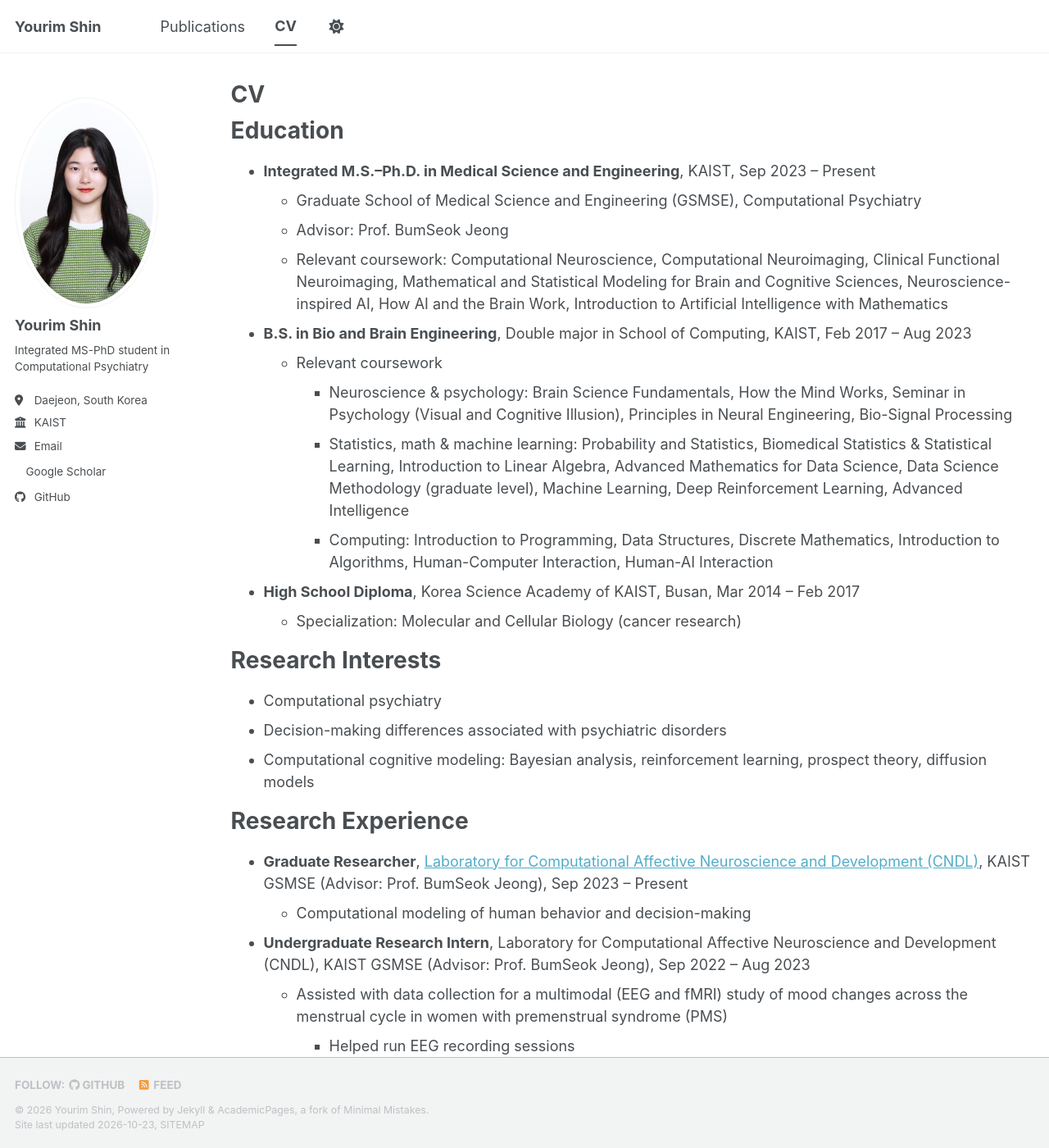
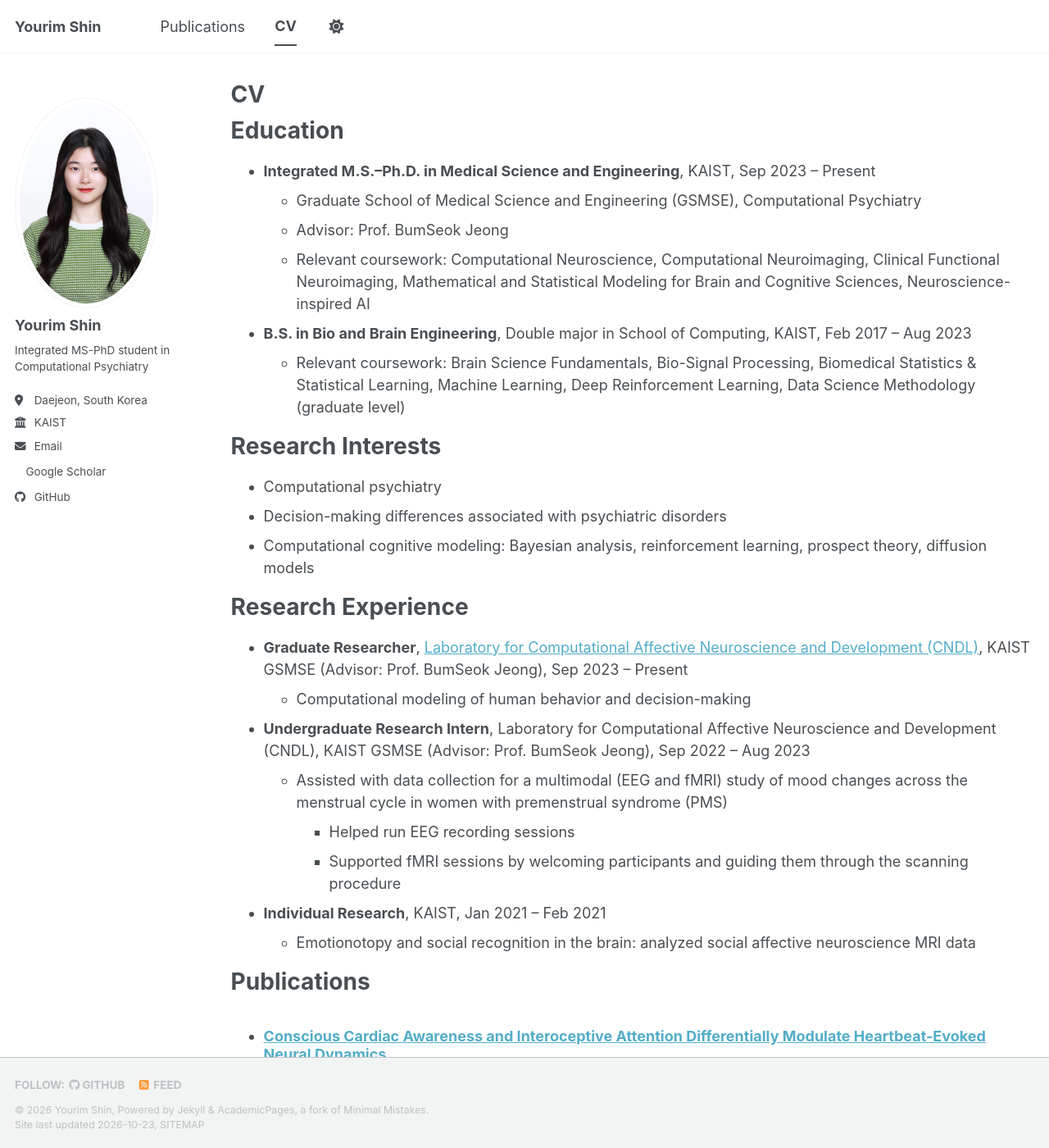
Before and after one commit to phrinee/phrinee.github.io, a Jekyll site: the page built from _pages/cv.md, in a window 1280 px wide and 1400 px high. Shown: the whole window at 82% size. Built offline with Jekyll 4.4.1, drawn with Linux system fonts in a browser that asks for light colours; a style sheet for code colours, icons or effects is not loaded; some of the changed text lies outside the part shown.

Commit message:
Slim down CV: remove high school items, trim coursework

```diff
--- a/_pages/cv.md
+++ b/_pages/cv.md
@@ -14,14 +14,9 @@ Education
 * **Integrated M.S.–Ph.D. in Medical Science and Engineering**, KAIST, Sep 2023 – Present
   * Graduate School of Medical Science and Engineering (GSMSE), Computational Psychiatry
   * Advisor: Prof. BumSeok Jeong
-  * Relevant coursework: Computational Neuroscience, Computational Neuroimaging, Clinical Functional Neuroimaging, Mathematical and Statistical Modeling for Brain and Cognitive Sciences, Neuroscience-inspired AI, How AI and the Brain Work, Introduction to Artificial Intelligence with Mathematics
+  * Relevant coursework: Computational Neuroscience, Computational Neuroimaging, Clinical Functional Neuroimaging, Mathematical and Statistical Modeling for Brain and Cognitive Sciences, Neuroscience-inspired AI
 * **B.S. in Bio and Brain Engineering**, Double major in School of Computing, KAIST, Feb 2017 – Aug 2023
-  * Relevant coursework
-    * Neuroscience & psychology: Brain Science Fundamentals, How the Mind Works, Seminar in Psychology (Visual and Cognitive Illusion), Principles in Neural Engineering, Bio-Signal Processing
-    * Statistics, math & machine learning: Probability and Statistics, Biomedical Statistics & Statistical Learning, Introduction to Linear Algebra, Advanced Mathematics for Data Science, Data Science Methodology (graduate level), Machine Learning, Deep Reinforcement Learning, Advanced Intelligence
-    * Computing: Introduction to Programming, Data Structures, Discrete Mathematics, Introduction to Algorithms, Human-Computer Interaction, Human-AI Interaction
-* **High School Diploma**, Korea Science Academy of KAIST, Busan, Mar 2014 – Feb 2017
-  * Specialization: Molecular and Cellular Biology (cancer research)
+  * Relevant coursework: Brain Science Fundamentals, Bio-Signal Processing, Biomedical Statistics & Statistical Learning, Machine Learning, Deep Reinforcement Learning, Data Science Methodology (graduate level)
 
 Research Interests
 ======
@@ -38,12 +33,7 @@ Research Experience
     * Helped run EEG recording sessions
     * Supported fMRI sessions by welcoming participants and guiding them through the scanning procedure
 * **Individual Research**, KAIST, Jan 2021 – Feb 2021
-  * Emotionotopy and social recognition in the brain
-  * Analyzed social affective neuroscience data and compared the similarity of distributions of social interactions in MRI recordings
-  * Assisted in collecting research data with bioinformatic tools and converted them into analysis-ready formats
-* **Research Associate**, Korea Science Academy of KAIST, Mar 2015 – Dec 2016
-  * Studied the viability of human breast cancer cells under different dichloroacetate (DCA) treatment conditions
-  * Cell culture of breast cancer cells and fluorescence microscopy
+  * Emotionotopy and social recognition in the brain: analyzed social affective neuroscience MRI data
 
 Publications
 ======
@@ -51,16 +41,6 @@ Publications
     {% include archive-single-cv.html %}
   {% endfor %}</ul>
 
-Presentations
-======
-* **Poster**, *Hallmarks of Cancer: Cell Symposium*, Ghent, Belgium, Dec 2016
-  * "Modulation of multicellular tumor spheroid growth and cell death by DCA in MCF-7 and MDA-MB-231 breast cancer cells"
-
-Other Activities
-======
-* **Student Fellow**, KSA–CSIA High School Exchange Program, Cambourne, United Kingdom, Jun 2016 – Jul 2016
-* **Student Fellow**, Moscow Chemistry Lyceum Exchange Program, Moscow, Russia, Jun 2015 – Jul 2015
-
 Skills
 ======
 * **Programming:** Python (professional), R (advanced), MATLAB (advanced), Linux (advanced), C++ (intermediate)
```
